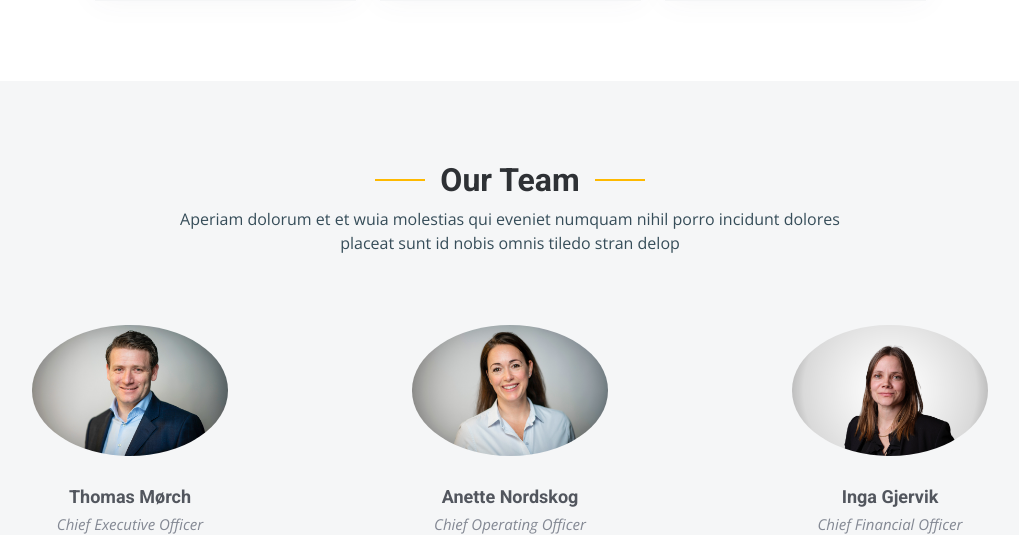
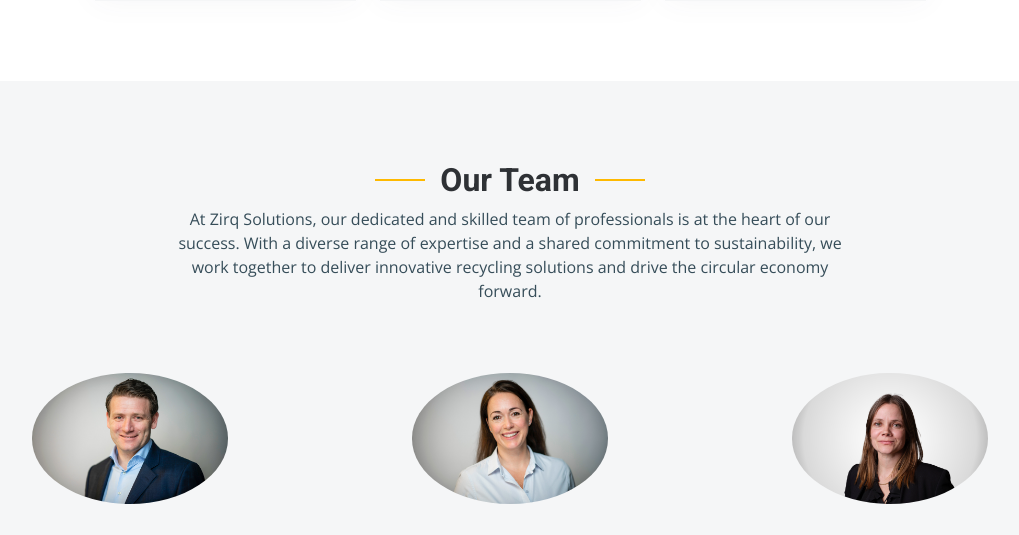
Before and after one commit to NicoDerp/zirq, a Flask app: page /about in a window 1280 px wide. Shown: the part 2610-3145 px from the top of the page, without its empty margins (130-1149 px from the left). Run offline with Flask 3, Linux system fonts and the light colour scheme; some libraries are stand-ins or nearby versions.

Commit message:
our team text

```diff
--- a/templates/about.html
+++ b/templates/about.html
@@ -221,7 +221,9 @@
 
                 <div class="section-header">
                     <h2>Our Team</h2>
-                    <p>Aperiam dolorum et et wuia molestias qui eveniet numquam nihil porro incidunt dolores placeat sunt id nobis omnis tiledo stran delop</p>
+                    <p>At Zirq Solutions, our dedicated and skilled team of professionals is at the heart of our
+                        success. With a diverse range of expertise and a shared commitment to sustainability, we work
+                        together to deliver innovative recycling solutions and drive the circular economy forward.</p>
                 </div>
 
                 <div class="row gy-5">
```
